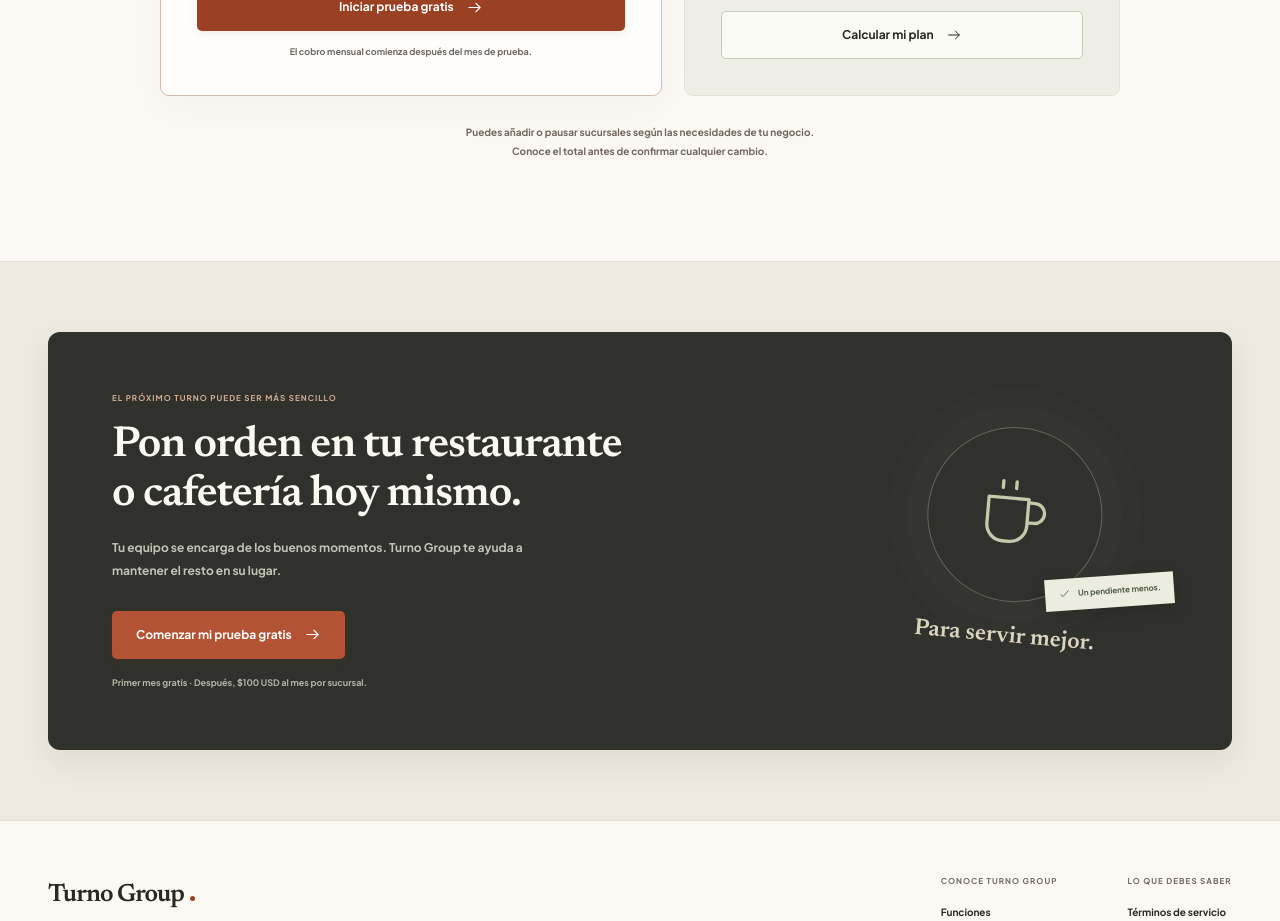
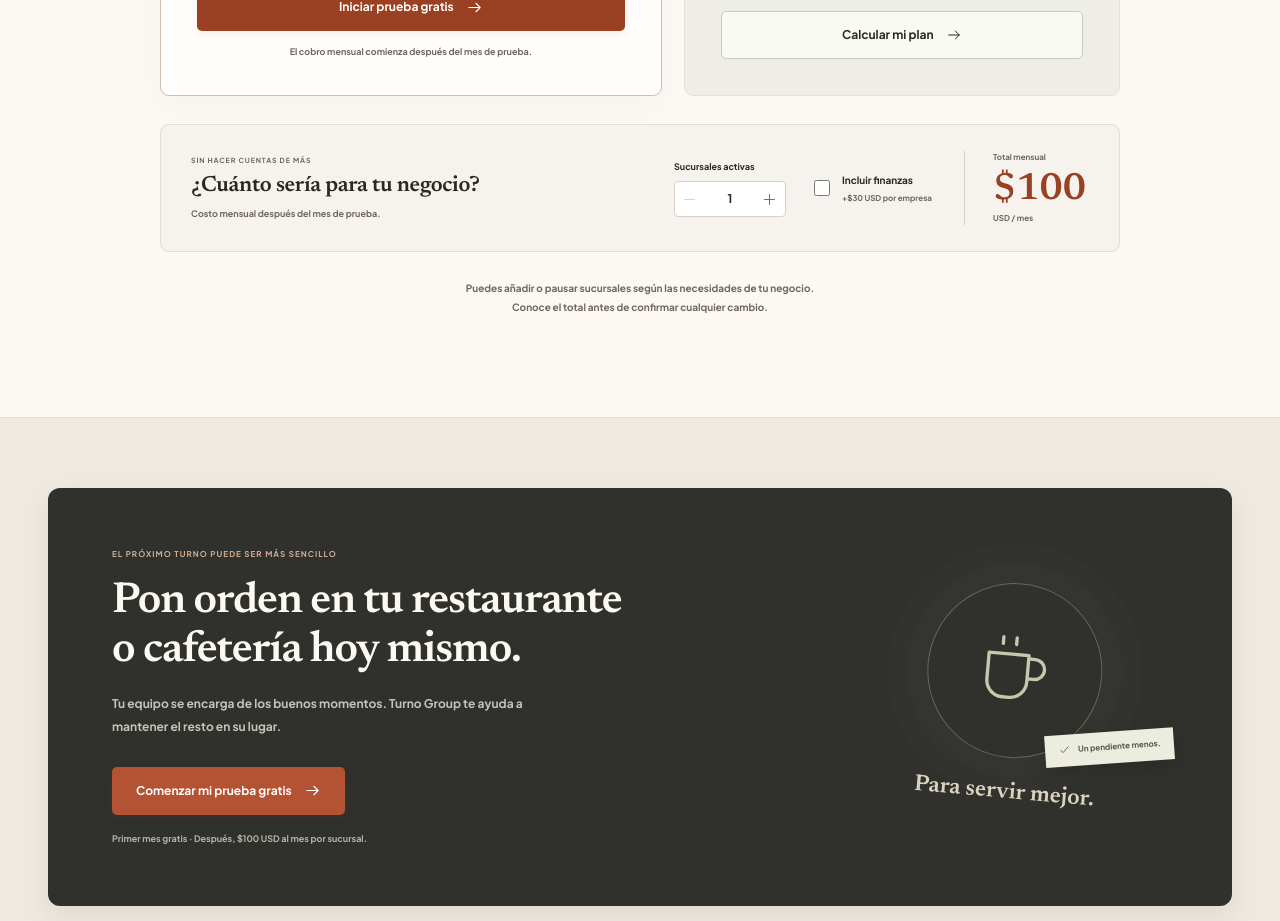
Before and after one commit to kevinhndz/TurnoGroup, a Next.js app in the folder frontend/: page / in a window 1280 px wide. Shown: the part 2860-3781 px from the top of the page. Built offline with nearby package versions, Linux system fonts and the light colour scheme.

Commit message:
Agregue el calculo del plan por sucursales

```diff
--- a/frontend/app/globals.css
+++ b/frontend/app/globals.css
@@ -1054,3 +1054,124 @@
   height: 4px;
   background: var(--sage);
 }
+.plan-calculator {
+  max-width: 960px;
+  margin: 28px auto 0;
+  padding: 26px 30px;
+  border: 1px solid var(--line);
+  border-radius: 8px;
+  display: flex;
+  align-items: center;
+  gap: 32px;
+  background: var(--linen);
+  scroll-margin-top: 24px;
+}
+.calculator-heading {
+  flex: 1;
+}
+.calculator-heading .eyebrow {
+  font-size: 7px;
+  color: var(--muted);
+}
+.calculator-heading h3 {
+  font-size: 22px;
+  margin: 6px 0;
+}
+.calculator-heading > p:last-child {
+  font-size: 9px;
+  color: var(--muted);
+}
+.calculator-controls {
+  display: flex;
+  align-items: center;
+  gap: 24px;
+}
+.branch-control > label {
+  display: block;
+  font-size: 9px;
+  margin-bottom: 7px;
+}
+.number-stepper {
+  display: flex;
+  border: 1px solid #d9cfc2;
+  border-radius: 4px;
+  background: var(--white);
+  overflow: hidden;
+  width: 112px;
+}
+.number-stepper button {
+  display: flex;
+  align-items: center;
+  justify-content: center;
+  width: 30px;
+  min-height: 34px;
+  background: transparent;
+  color: var(--muted);
+}
+.number-stepper button:hover {
+  background: var(--linen);
+}
+.number-stepper button:disabled {
+  opacity: 0.3;
+  cursor: default;
+}
+.number-stepper input {
+  width: 50px;
+  text-align: center;
+  border: 0;
+  background: transparent;
+  font-size: 12px;
+  color: var(--ink);
+  appearance: textfield;
+  -moz-appearance: textfield;
+}
+.number-stepper input::-webkit-inner-spin-button,
+.number-stepper input::-webkit-outer-spin-button {
+  -webkit-appearance: none;
+  margin: 0;
+}
+.finance-control {
+  display: flex;
+  gap: 9px;
+  align-items: center;
+  font-size: 10px;
+  cursor: pointer;
+}
+.finance-control input {
+  accent-color: var(--sage);
+  width: 16px;
+  height: 16px;
+}
+.finance-control small {
+  display: block;
+  font-size: 8px;
+  color: var(--muted);
+  margin-top: 3px;
+}
+.calculator-total {
+  padding-left: 28px;
+  border-left: 1px solid #d9cfc2;
+  display: flex;
+  flex-direction: column;
+  min-width: 125px;
+  font-variant-numeric: tabular-nums;
+}
+.calculator-total > span {
+  font-size: 8px;
+  color: var(--muted);
+}
+.calculator-total strong {
+  font-family: var(--serif);
+  font-size: 38px;
+  font-weight: 400;
+  line-height: 1.1;
+  margin-top: 5px;
+  color: var(--clay);
+}
+.calculator-error {
+  display: block;
+  font-size: 8px;
+  color: var(--clay);
+  max-width: 120px;
+  margin-top: 5px;
+}
--- /dev/null
+++ b/frontend/components/PlanCalculator.js
@@ -0,0 +1,82 @@
+'use client';
+
+import { useId, useState } from 'react';
+import Icon from './Icon';
+
+export default function PlanCalculator() {
+  const [branches, setBranches] = useState(1);
+  const [finance, setFinance] = useState(false);
+  const inputId = useId();
+  const number = Number(branches);
+  const valid = Number.isInteger(number) && number >= 1 && number <= 99;
+  const total = valid ? number * 100 + (finance ? 30 : 0) : null;
+
+  function changeBranches(amount) {
+    setBranches(Math.min(99, Math.max(1, (valid ? number : 1) + amount)));
+  }
+
+  return (
+    <div className="plan-calculator" id="calculadora">
+      <div className="calculator-heading">
+        <p className="eyebrow">Sin hacer cuentas de más</p>
+        <h3>¿Cuánto sería para tu negocio?</h3>
+        <p>Costo mensual después del mes de prueba.</p>
+      </div>
+      <div className="calculator-controls">
+        <div className="branch-control">
+          <label htmlFor={inputId}>Sucursales activas</label>
+          <div className="number-stepper">
+            <button
+              type="button"
+              aria-label="Quitar una sucursal"
+              disabled={valid && number === 1}
+              onClick={() => changeBranches(-1)}
+            >
+              <Icon name="minus" size={15} />
+            </button>
+            <input
+              id={inputId}
+              type="number"
+              inputMode="numeric"
+              min="1"
+              max="99"
+              step="1"
+              value={branches}
+              onChange={(event) => setBranches(event.target.value)}
+              aria-invalid={!valid}
+              aria-describedby={!valid ? `${inputId}-error` : undefined}
+            />
+            <button
+              type="button"
+              aria-label="Agregar una sucursal"
+              disabled={valid && number === 99}
+              onClick={() => changeBranches(1)}
+            >
+              <Icon name="plus" size={15} />
+            </button>
+          </div>
+          {!valid && (
+            <span className="calculator-error" id={`${inputId}-error`}>
+              Escribe un número entero de 1 a 99.
+            </span>
+          )}
+        </div>
+        <label className="finance-control">
+          <input
+            type="checkbox"
+            checked={finance}
+            onChange={(event) => setFinance(event.target.checked)}
+          />
+          <span>
+            Incluir finanzas<small>+$30 USD por empresa</small>
+          </span>
+        </label>
+      </div>
+      <div className="calculator-total" aria-live="polite" aria-atomic="true">
+        <span>Total mensual</span>
+        <strong>{total === null ? '—' : `$${total.toLocaleString('en-US')}`}</strong>
+        <span>USD / mes</span>
+      </div>
+    </div>
+  );
+}
--- a/frontend/components/Pricing.js
+++ b/frontend/components/Pricing.js
@@ -1,4 +1,5 @@
 import Icon from './Icon';
+import PlanCalculator from './PlanCalculator';
 import ActionButton from './ActionButton';
 
 const included = [
@@ -98,6 +99,7 @@
             </a>
           </article>
         </div>
+        <PlanCalculator />
         <p className="pricing-transparency">
           Puedes añadir o pausar sucursales según las necesidades de tu negocio.
           <br />
```
